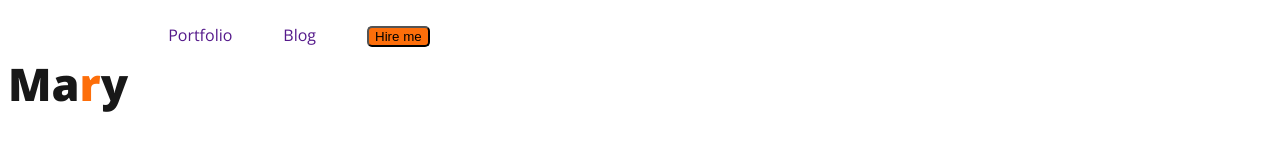
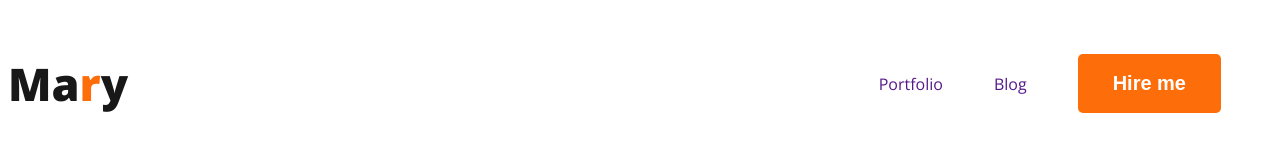
Before and after one commit to Naiim000/development-portfoilo, a plain HTML site: page index.html in a window 1280 px wide. Drawn offline with nearby package versions, Linux system fonts and the light colour scheme.

Commit message:
justify nav

```diff
--- a/styles/portfolio.css
+++ b/styles/portfolio.css
@@ -6,7 +6,15 @@ body{
 }
 .btn-common{
     border-radius: 5px;
-background: #FD6E0A;
+    background: #FD6E0A;
+    border: 0px;
+    color: #FFF;
+
+    font-size: 20px;
+
+    font-weight: 700;
+    padding: 18px 35px;
+
 }
 
  .nav-title{
@@ -19,9 +27,14 @@ font-weight: 800;
  }
 nav{
     display: flex;
+    align-items: center;
+    justify-content: space-between;
+
+
 }
 nav >ul{
     display: flex;
+    align-items: center;
 }
 nav li{
     list-style: none;
```
